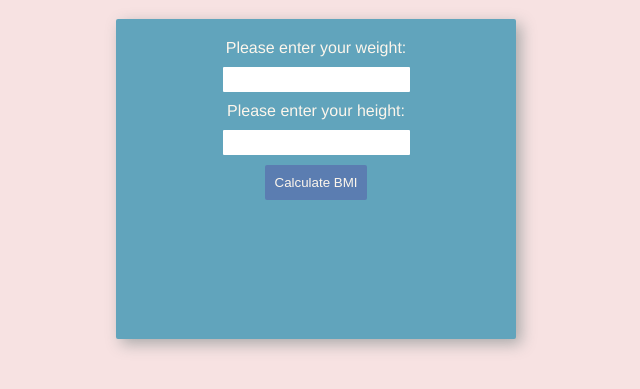
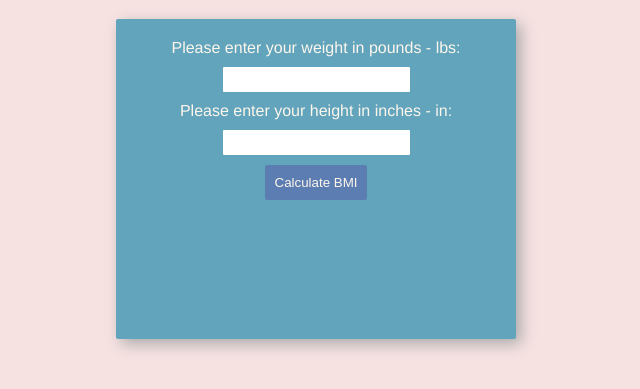
Before and after one commit to aminah-io/bmi-calculator, a website: page index.html in a window 1280 px wide. Shown: the part 61-450 px from the top of the page, without its empty margins (324-964 px from the left). Drawn offline with Linux system fonts and the light colour scheme.

```diff
--- a/index.html
+++ b/index.html
@@ -45,9 +45,9 @@
     <h1 class="center">BMI Calculator</h1>
     <div class="container center">
       <form action="/" method="post">
-        <label>Please enter your weight:</label><br>
+        <label>Please enter your weight in pounds - lbs:</label><br>
         <input type="text" name="weight" placeholder=""><br>
-        <label>Please enter your height:</label><br>
+        <label>Please enter your height in inches - in:</label><br>
         <input type="text" name="height" placeholder=""><br>
         <button type="submit" name="submit">Calculate BMI</button>
       </form>
```
Also changed, not shown: index.js (+6 -1 lines).
